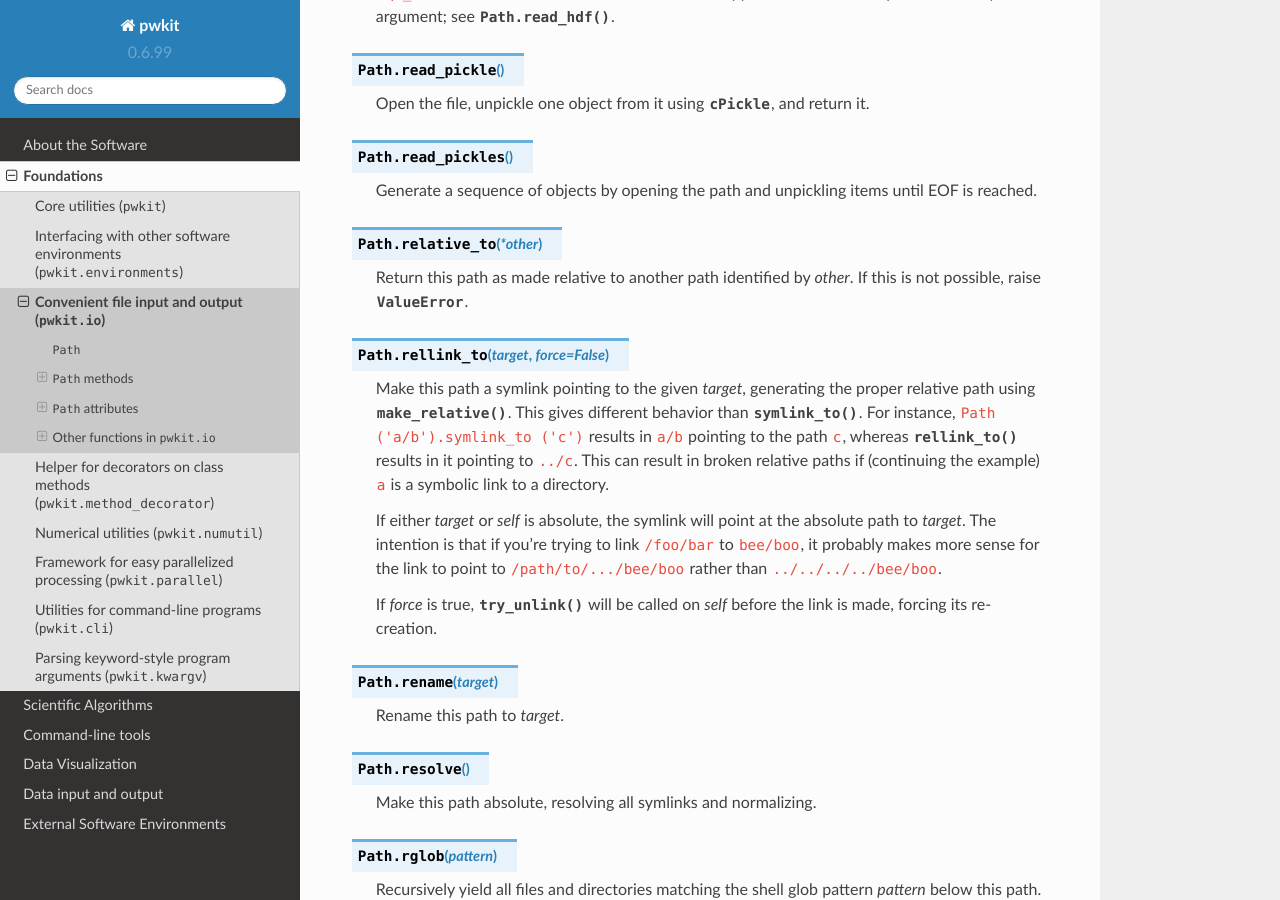
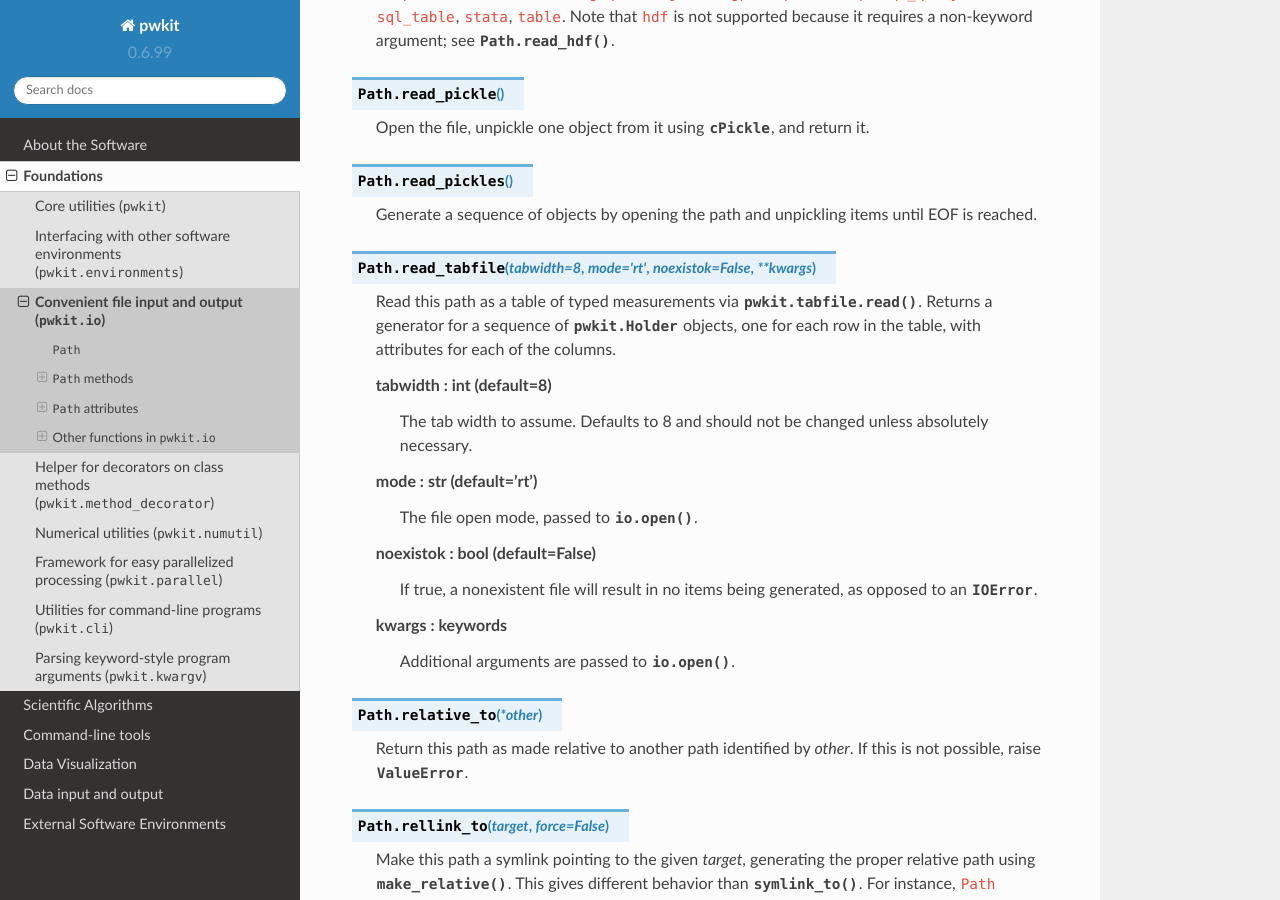
Before and after one commit to pkgw/pwkit, a Sphinx documentation site: the page built from docs/source/foundations/io.rst, in a window 1280 px wide and 900 px high, scrolled down 5022 px. Built offline with Sphinx 7.4.7 and the Read the Docs theme 2.0.0, drawn with Linux system fonts in a browser that asks for light colours; formulas are drawn with MathJax 3.

Commit message:
pwkit/io.py: add read_tabfile and tidy up a bit

```diff
--- a/docs/source/foundations/io.rst
+++ b/docs/source/foundations/io.rst
@@ -49,6 +49,7 @@ navigation of the filesystem.
    - :meth:`read_pandas`
    - :meth:`read_pickle`
    - :meth:`read_pickles`
+   - :meth:`read_tabfile`
    - :meth:`relative_to` — see also :meth:`make_relative`
    - :meth:`rellink_to` — see also :meth:`symlink_to`
    - :meth:`rename`
@@ -282,6 +283,25 @@ on :class:`Path` objects.
    until EOF is reached.
 
 
+.. method:: Path.read_tabfile(tabwidth=8, mode='rt', noexistok=False, **kwargs)
+
+   Read this path as a table of typed measurements via
+   :func:`pwkit.tabfile.read`. Returns a generator for a sequence of
+   :class:`pwkit.Holder` objects, one for each row in the table, with
+   attributes for each of the columns.
+
+   tabwidth : int (default=8)
+       The tab width to assume. Defaults to 8 and should not be changed unless
+       absolutely necessary.
+   mode : str (default='rt')
+       The file open mode, passed to :func:`io.open`.
+   noexistok : bool (default=False)
+       If true, a nonexistent file will result in no items being generated, as
+       opposed to an :exc:`IOError`.
+   kwargs : keywords
+       Additional arguments are passed to :func:`io.open`.
+
+
 .. method:: Path.relative_to(*other)
 
    Return this path as made relative to another path identified by *other*. If
```
Also changed, not shown: 1 other file.
